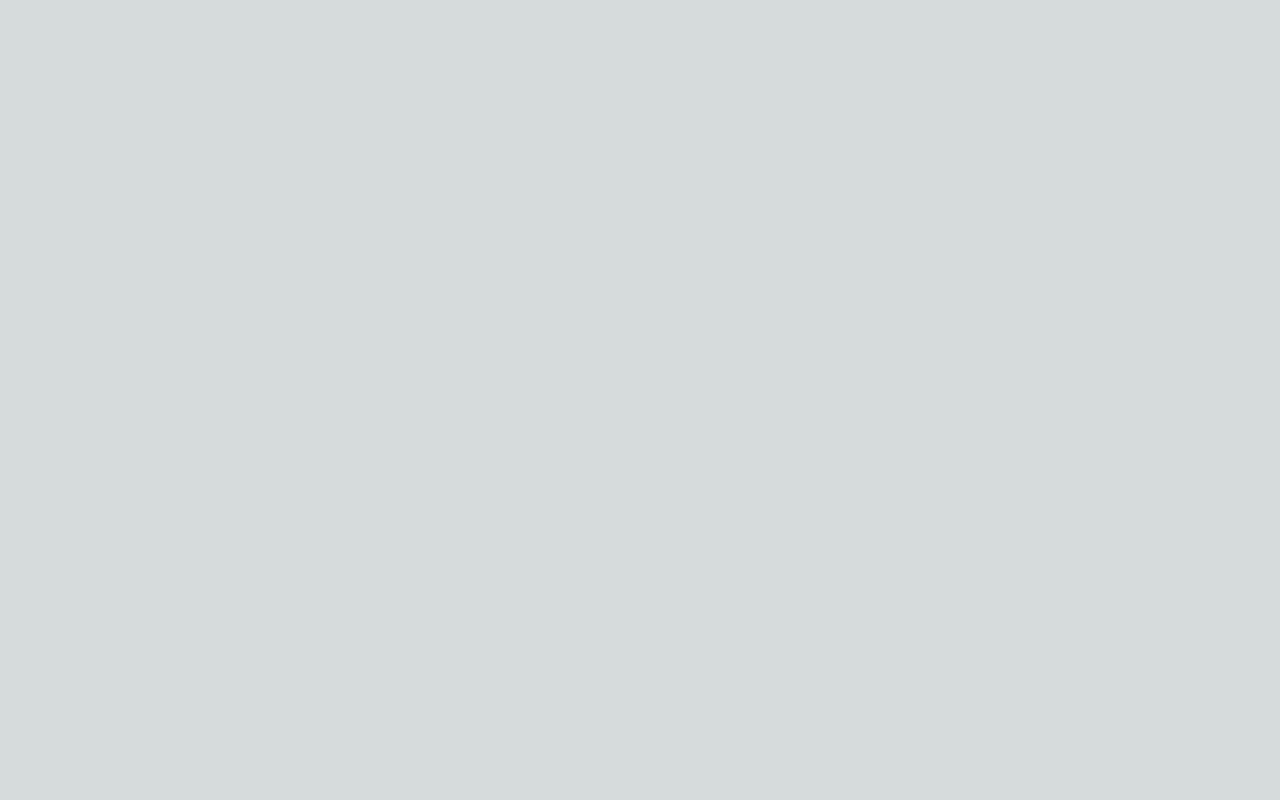
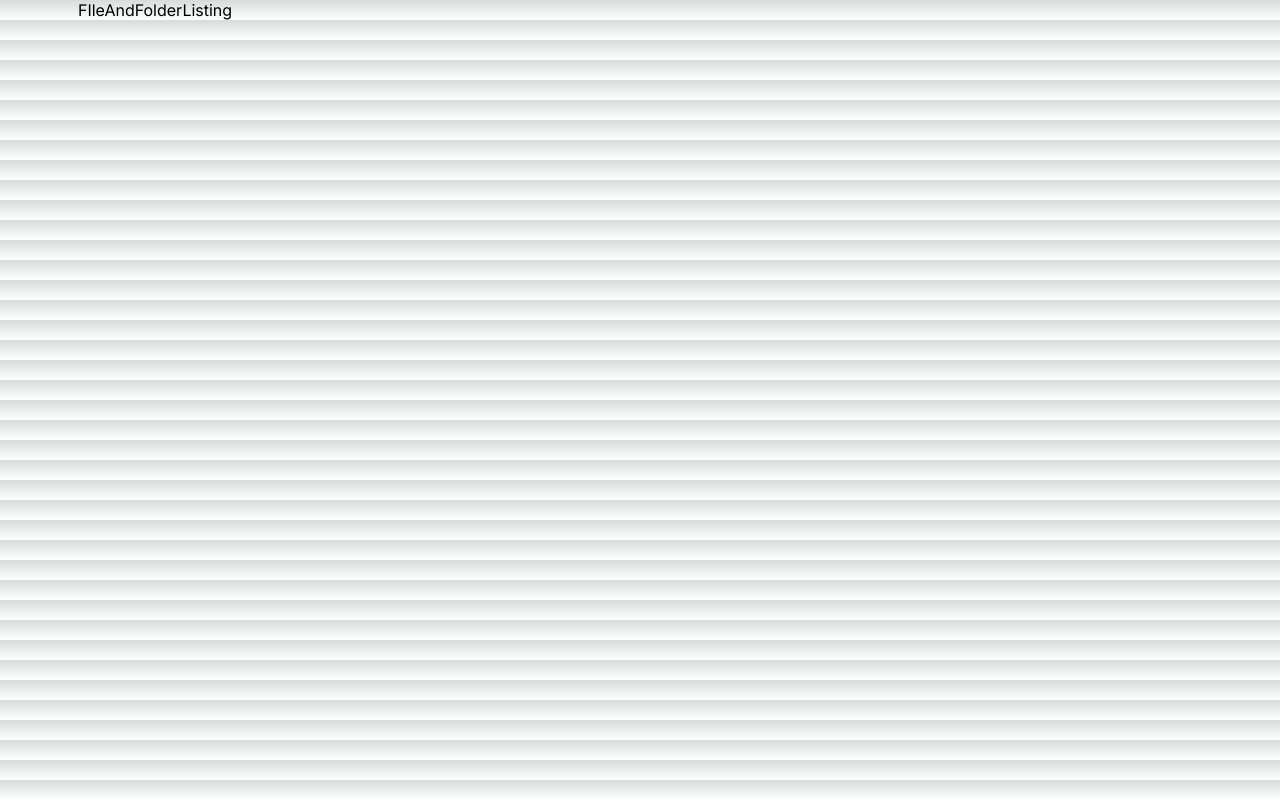
Before and after one commit to akshat-patel28/cloud-storage, a Next.js app: page / in a window 1280 px wide. Built offline with nearby package versions, Linux system fonts and the light colour scheme.

Commit message:
component created for file and floder listing

```diff
--- a/app/page.js
+++ b/app/page.js
@@ -1,3 +1,9 @@
+import FIleAndFolderListing from "@/components/file-folder-listing/FIleAndFolderListing";
+
 export default function Home() {
-  return <main></main>;
+  return (
+    <main>
+      <FIleAndFolderListing />
+    </main>
+  );
 }
--- /dev/null
+++ b/components/file-folder-listing/FIleAndFolderListing.jsx
@@ -0,0 +1,5 @@
+const FIleAndFolderListing = () => {
+  return <section className="container">FIleAndFolderListing</section>;
+};
+
+export default FIleAndFolderListing;
```
